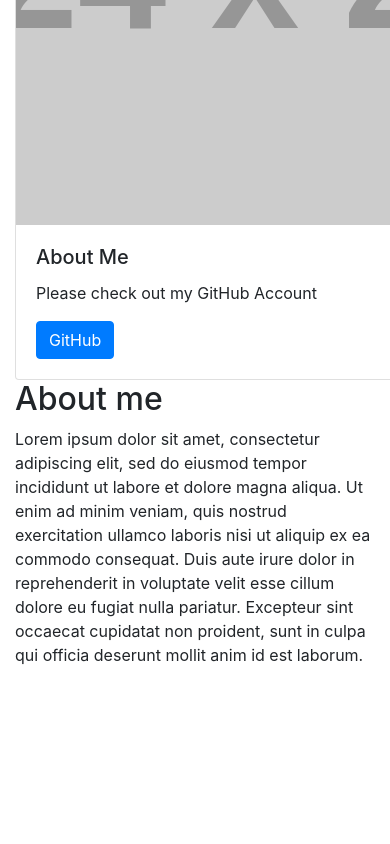
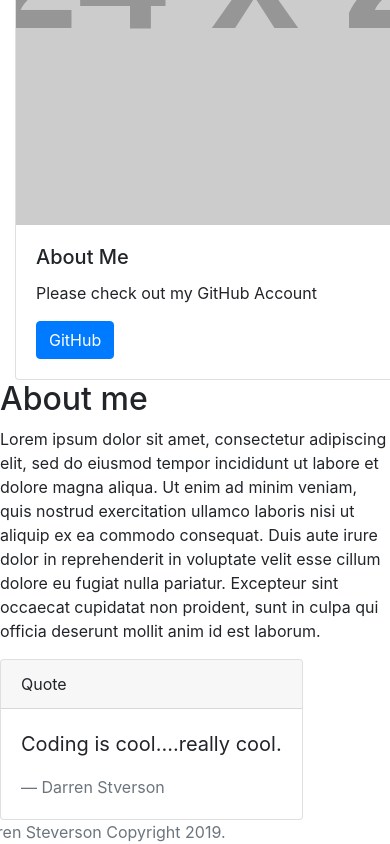
Before and after one commit to darrensteverson/Bootstrap-Portfolio, a plain HTML site: page index.html in a window 390 px wide. Shown: the part 594-1438 px from the top of the page. Before the commit the page ends 1277 px from the top, so only its background shows below. Drawn offline with nearby package versions, Linux system fonts and the light colour scheme; placeholder pictures from the web are drawn by us.

Commit message:
Fix Footer, place theme, Add responsiveness for mobile and desktop

```diff
--- a/index.html
+++ b/index.html
@@ -56,13 +56,12 @@
         </div>
     </div>
 
-    <!-- Beginning of the first container contents -->
+    <!-- Beginning of the container -->
     <div class="container">
         <div class="row">
             <!-- first column -->
             <div class="col-sm-6">
                 <div class="card" style="width: 30rem;">
-                    <!-- Image -->
                     <img src="http://placehold.jp/24/cccccc/ffffff/250x150.png?text=placehold.jp" class="card-img-top"
                         alt="Image Placeholder">
                     <div class="card-body">
@@ -75,6 +74,7 @@
 
             <!-- second column -->
             <div class="col-sm-6">
+                <div class="row">
                     <h2>About me</h2>
                         <p>Lorem ipsum dolor sit amet, consectetur adipiscing elit, sed do eiusmod tempor incididunt ut labore
                             et dolore magna aliqua. Ut enim ad minim veniam, quis nostrud exercitation ullamco laboris nisi ut
@@ -82,7 +82,30 @@
                             cillum dolore eu fugiat nulla pariatur. Excepteur sint occaecat cupidatat non proident, sunt in
                             culpa qui officia deserunt mollit anim id est laborum.</p>
                 </div>
+                <div class="row">
+                    <!-- quote -->
+                    <div class="card">
+                        <div class="card-header">
+                            Quote
                         </div>
+                            <div class="card-body">
+                                <blockquote class="blockquote mb-0">
+                                    <p>Coding is cool....really cool.</p>
+                                    <footer class="blockquote-footer">Darren Stverson</footer>
+                                </blockquote>
+                            </div>
+                    </div>
+                </div>
+            </div>
+        </div>
+    </div>
+
+    <div class="row">
+        <footer class="footer-fluid">
+            <div class="row">
+              <span class="text-muted">Darren Steverson Copyright 2019.</span>
+            </div>
+        </footer>
     </div>
 
     <!--[if lt IE 7]>
```
Lines whose indentation alone changed are shown as unchanged.
